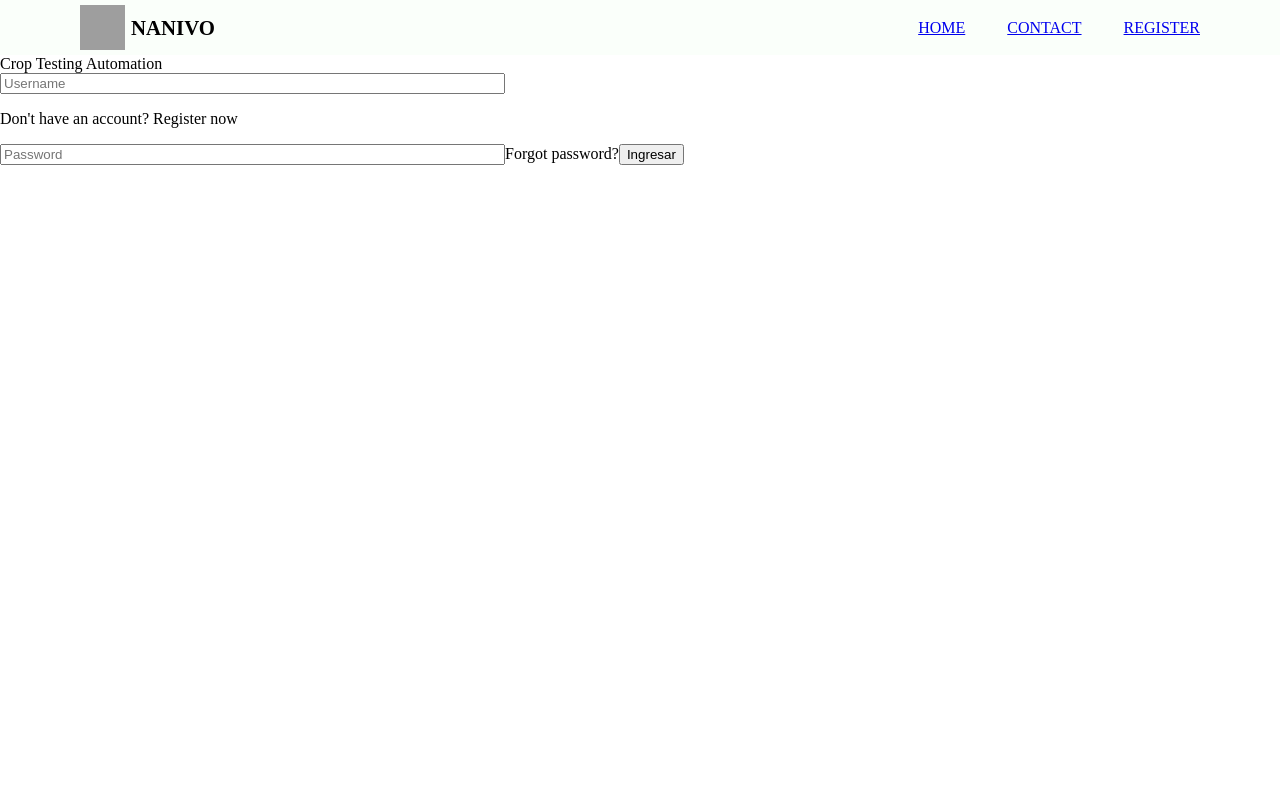
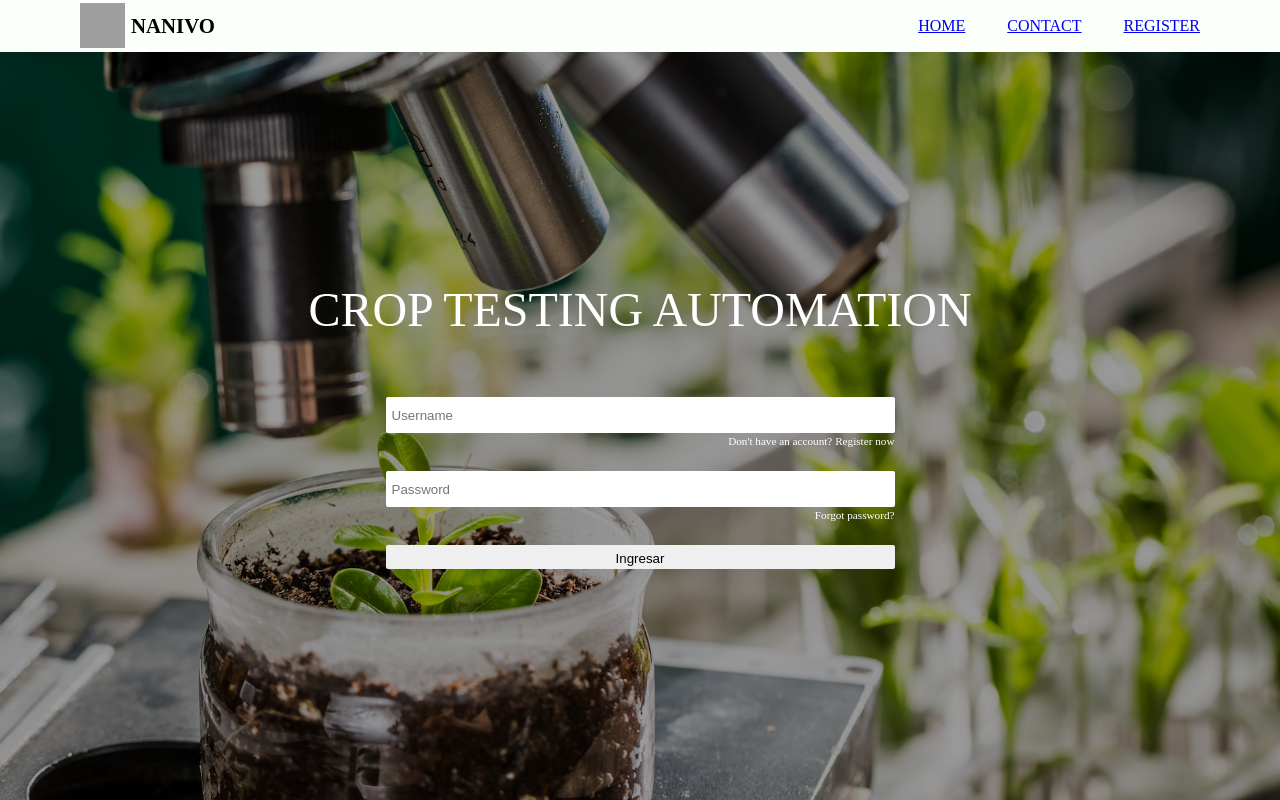
Before and after one commit to 5nano/oak, a React app: page / in a window 1280 px wide. Built offline with nearby package versions, Linux system fonts and the light colour scheme; grey boxes are pictures that could not be loaded.

Commit message:
Fixed scss import of login

```diff
--- a/src/styles.scss
+++ b/src/styles.scss
@@ -4,7 +4,7 @@
 @import './components/Form/styles.scss';
 @import './components/Home/styles.scss';
 @import './components/Search/styles.scss';
-@import './components/Home/styles.scss';
+@import './components/Login/styles.scss';
 @import './components/Dashboards/styles.scss';
 
 body {
```
